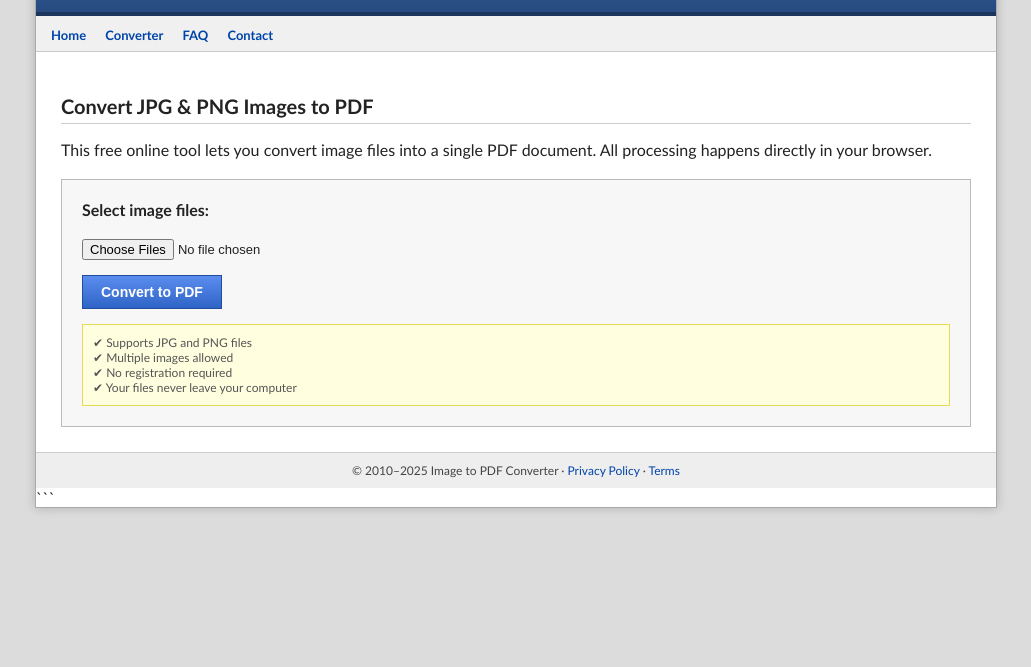
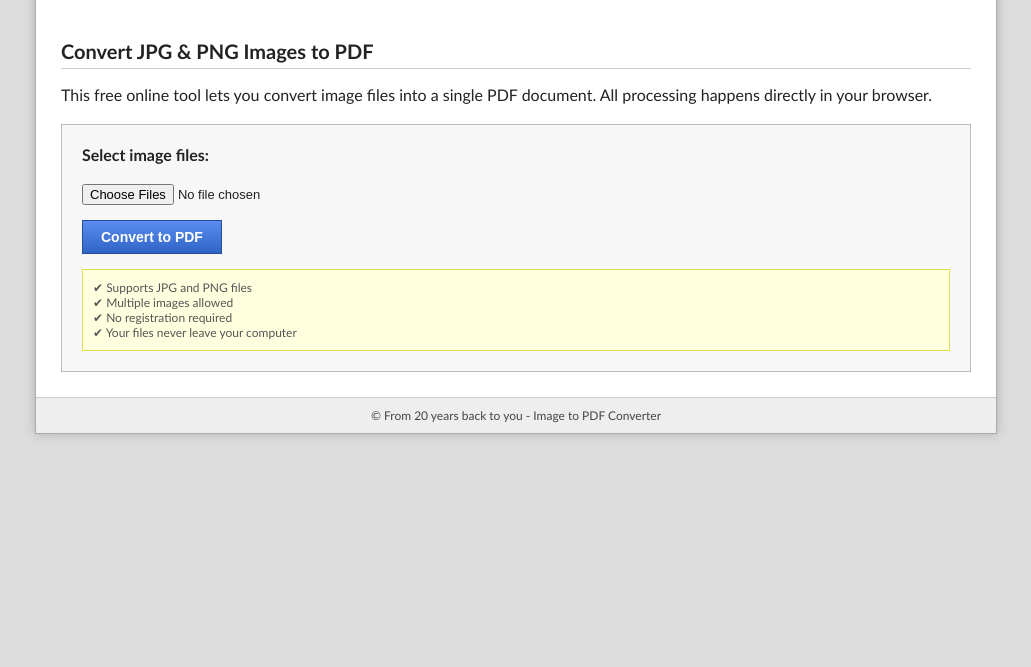
Before and after one commit to AuraTheKing/IMG-TO-PDF, a plain HTML site: page index.html in a window 1280 px wide. Shown: the part 133-800 px from the top of the page, without its empty margins (124-1155 px from the left). Drawn offline with nearby package versions, Linux system fonts and the light colour scheme.

Commit message:
index.html

````diff
--- a/index.html
+++ b/index.html
@@ -10,7 +10,6 @@
   <meta name="viewport" content="width=1024">
 
   <style>
-    /* ===== Early 2010s Vintage Theme ===== */
     body {
       margin: 0;
       padding: 0;
@@ -133,18 +132,10 @@
 
   <div class="wrapper">
 
-```
 <header>
   <h1>Image to PDF Converter</h1>
   <p>Simple • Fast • No Uploads Required</p>
 </header>
-
-<nav>
-  <a href="#">Home</a>
-  <a href="#">Converter</a>
-  <a href="#">FAQ</a>
-  <a href="#">Contact</a>
-</nav>
 
 <div class="content">
   <h2>Convert JPG & PNG Images to PDF</h2>
@@ -168,9 +159,8 @@
 </div>
 
 <footer>
-  © 2010–2025 Image to PDF Converter · <a href="#">Privacy Policy</a> · <a href="#">Terms</a>
+  © From 20 years back to you - Image to PDF Converter
 </footer>
-```
 
   </div>
 
````
